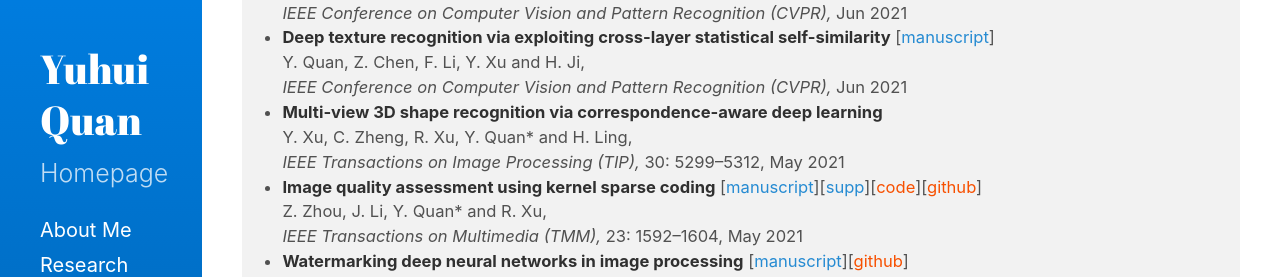
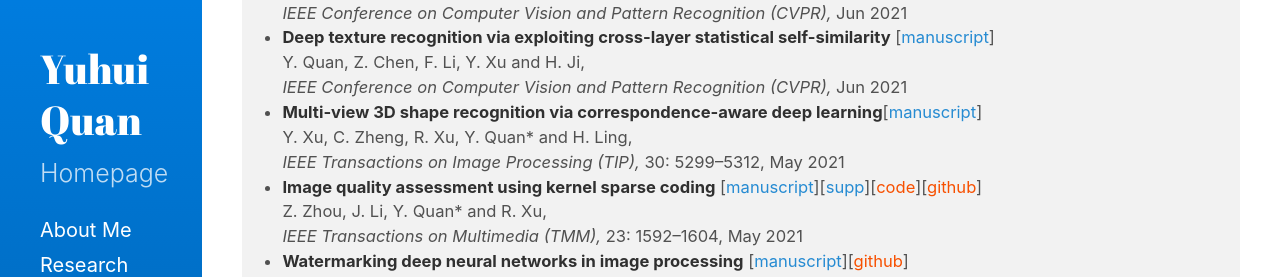
Before and after one commit to csyhquan/csyhquan.github.io, a Jekyll site: the page built from category/c_publication.md, in a window 1280 px wide and 900 px high. Shown: the part 357-634 px from the top of the window. Built offline with Jekyll 4.4.1, drawn with Linux system fonts in a browser that asks for light colours.

Commit message:
upload paper

```diff
--- a/category/c_publication.md
+++ b/category/c_publication.md
@@ -37,7 +37,7 @@ title: Publications
 <em>IEEE Conference on Computer Vision and Pattern Recognition (CVPR), </em>Jun 2021</span></li>
 
 
-<li><span><strong>Multi-view 3D shape recognition via correspondence-aware deep learning</strong></span><br />
+<li><span><strong>Multi-view 3D shape recognition via correspondence-aware deep learning</strong>[<a href="https://csyhquan.github.io/manuscript/20x-tmm-Image%20Quality%20Assessment%20Using%20Kernel%20Sparse%20Coding.pdf">manuscript</a>]</span><br />
 <span> Y. Xu, C. Zheng, R. Xu, Y. Quan* and H. Ling, <br />
 <em>IEEE Transactions on Image Processing (TIP), </em>30: 5299–5312, May 2021</span></li>
 
```
Also changed, not shown: 1 other file.
